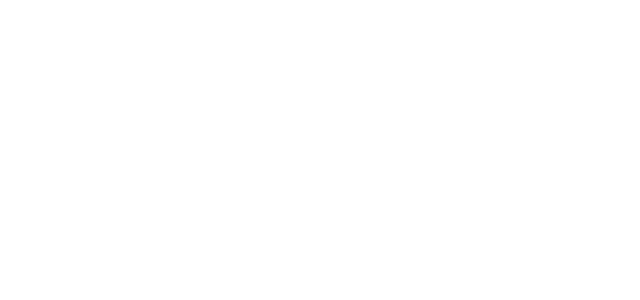
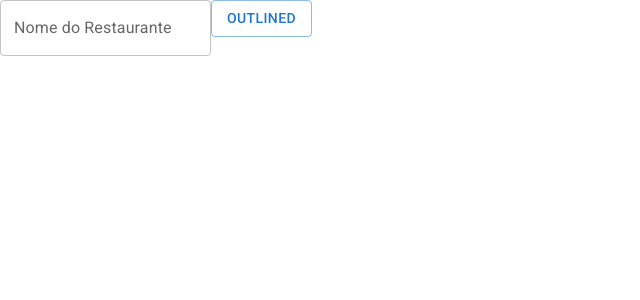
Before and after one commit to rafaelwdc/alfood, a React (Create React App) app: page /admin/restaurantes/novo in a window 1280 px wide. Before the commit this address had no page. Shown: the top 300 px of the page, without its empty margins (0-640 px from the left). Built offline with nearby package versions, Linux system fonts and the light colour scheme; the HTML template or start-up script is replaced by a standard one.

Commit message:
Cadastrando Restaurantes // React com TypeScript => React: integrando seu projeto React com APIs

```diff
--- a/src/App.tsx
+++ b/src/App.tsx
@@ -1,5 +1,6 @@
 import { Routes, Route } from 'react-router-dom';
 import AdministracaoRestaurantes from './paginas/Administracao/Restaurantes/AdministracaoRestaurante';
+import FormularioRestaurante from './paginas/Administracao/Restaurantes/FormularioRestaurante';
 import Home from './paginas/Home';
 import VitrineRestaurantes from './paginas/VitrineRestaurantes';
 
@@ -10,6 +11,7 @@
       <Route path="/" element={<Home />} />
       <Route path="/restaurantes" element={<VitrineRestaurantes />} />
       <Route path="/admin/restaurantes" element={<AdministracaoRestaurantes />} />
+      <Route path="/admin/restaurantes/novo" element={<FormularioRestaurante />} />
     </Routes>
   );
 }
--- /dev/null
+++ b/src/paginas/Administracao/Restaurantes/FormularioRestaurante.tsx
@@ -0,0 +1,31 @@
+import { Button, TextField } from '@mui/material';
+import { useState } from 'react';
+import axios from 'axios';
+
+const FormularioRestaurante = () => {
+
+    const [nomeRestaurante, setNomeRestaurante] = useState('')
+
+    const aoSubmeterForm = (evento: React.FormEvent<HTMLFormElement>) => {
+        evento.preventDefault();
+        axios.post('http://localhost:8000/api/v2/restaurantes/', {
+            nome: nomeRestaurante
+        })
+        .then(() => {
+            alert("Restaurante cadastrado com sucesso")
+        })
+    }
+
+    return (
+        <form onSubmit={aoSubmeterForm}>
+            <TextField
+                value={nomeRestaurante}
+                onChange={evento => setNomeRestaurante(evento.target.value)}
+                label="Nome do Restaurante"
+            />
+            <Button type='submit' variant="outlined">Outlined</Button>
+        </form>
+    )
+}
+
+export default FormularioRestaurante;
```
